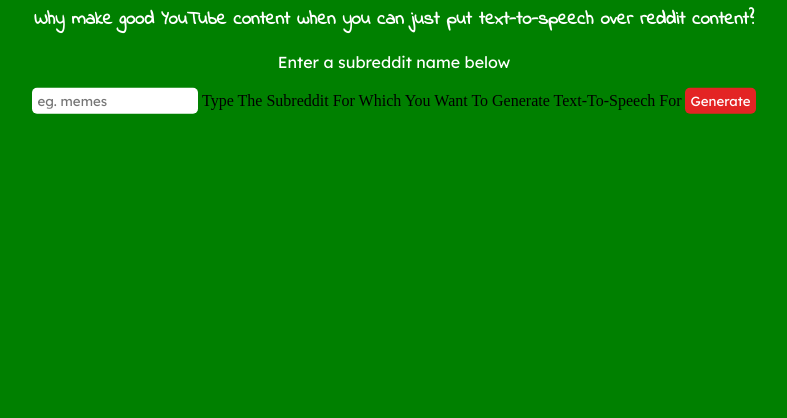
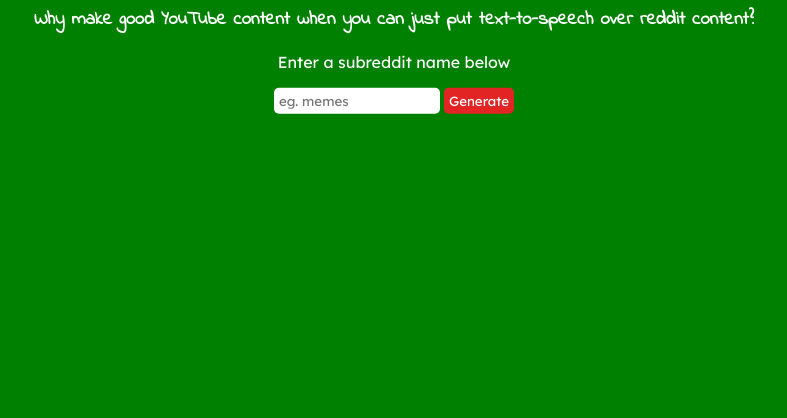
Before and after one commit to randomorganizationaccount/rtts, a plain HTML site: page index.html in a window 1280 px wide. Shown: the part 382-800 px from the top of the page, without its empty margins (246-1033 px from the left). Drawn offline with Linux system fonts and the light colour scheme; files that its build step writes are made by us from their sources; files whose address does not match are found by name.

Commit message:
Update index.html

```diff
--- a/index.html
+++ b/index.html
@@ -23,7 +23,8 @@
       <h3>Why make good YouTube content when you can just put text-to-speech over reddit content?</h3>
       <p>Enter a subreddit name below</p>
       <input id="subreddit" type="text" name="" value="" placeholder="eg. memes">
-      <label for="subreddit">Type The Subreddit For Which You Want To Generate Text-To-Speech For</label>
+      <label for="subreddit"> </label>
+
       <button id="start" type="button" name="button">Generate</button>
     </div>
     <div id="redditcontent" class="textOnly">
```
